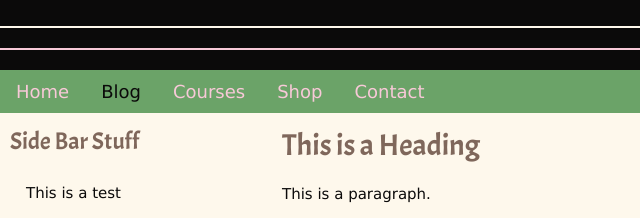
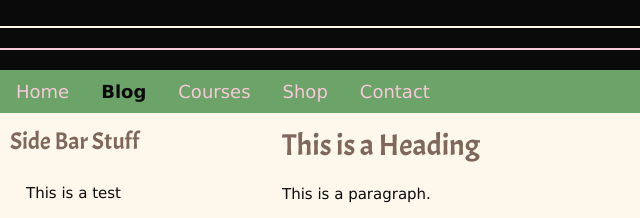
Before and after one commit to mandi628/cat-lady-music, a plain HTML site: page blog.html in a window 1280 px wide. Shown: the part 120-338 px from the top of the page, 0-640 px from the left. Drawn offline with nearby package versions, Linux system fonts and the light colour scheme.

Commit message:
Update naviagtion fonts

```diff
--- a/blog.html
+++ b/blog.html
@@ -26,7 +26,7 @@
    <!-- Website Navigation -->
     <div class="w3-bar w3-large clm4-accent ">
       <a href="./index.html" class="w3-bar-item w3-button clm4-a-accent">Home</a>
-      <a href="#" class="w3-bar-item w3-button" style="color: var(--night) !important;">Blog</a>
+      <a href="#" class="w3-bar-item w3-button" style="color: var(--night); font-weight: bold;">Blog</a>
       <a href="./courses.html" class="w3-bar-item w3-button clm4-a-accent">Courses</a>
       <a href="./shop.html" class="w3-bar-item w3-button clm4-a-accent">Shop</a>
       <a href="#" class="w3-bar-item w3-button clm4-a-accent">Contact</a>
```
